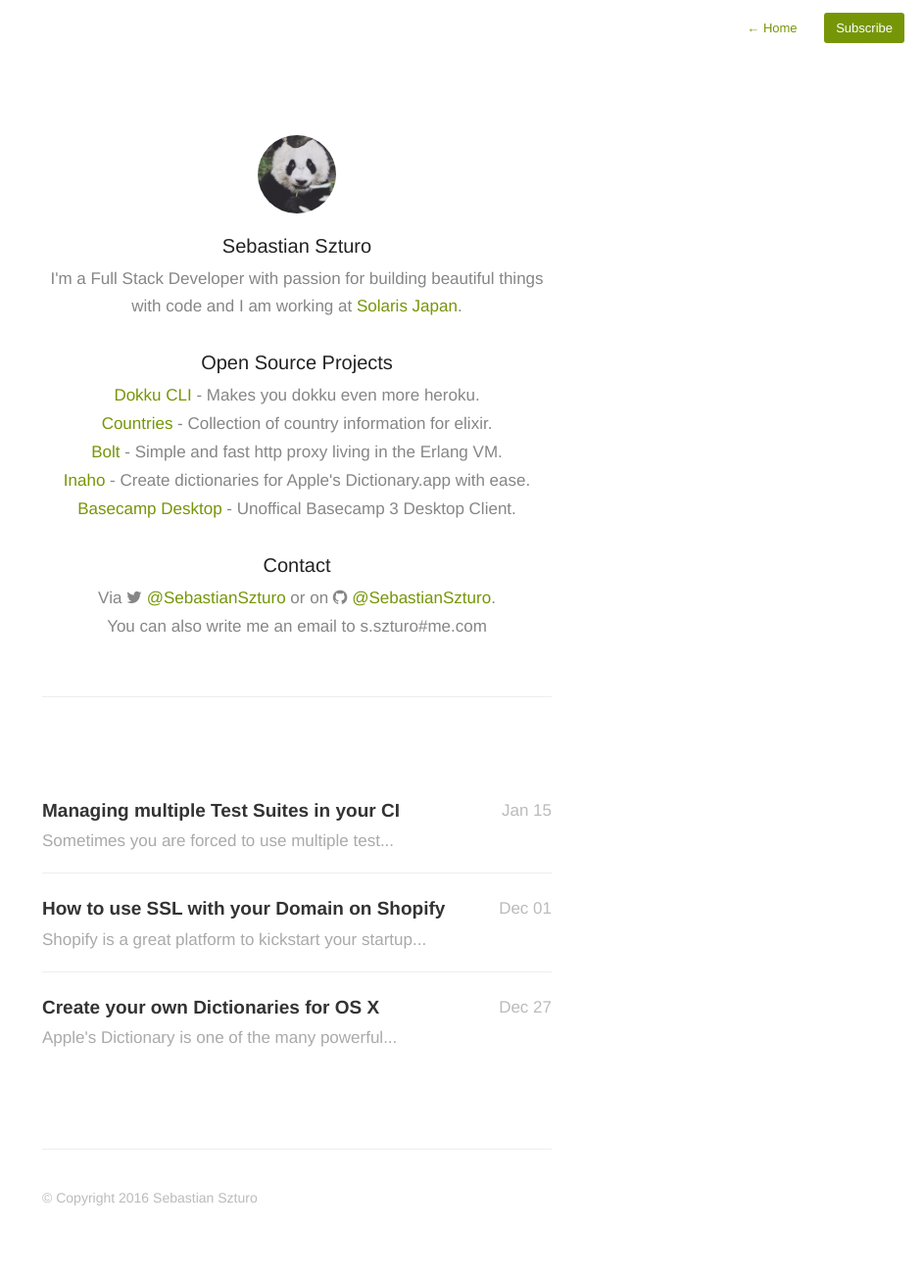
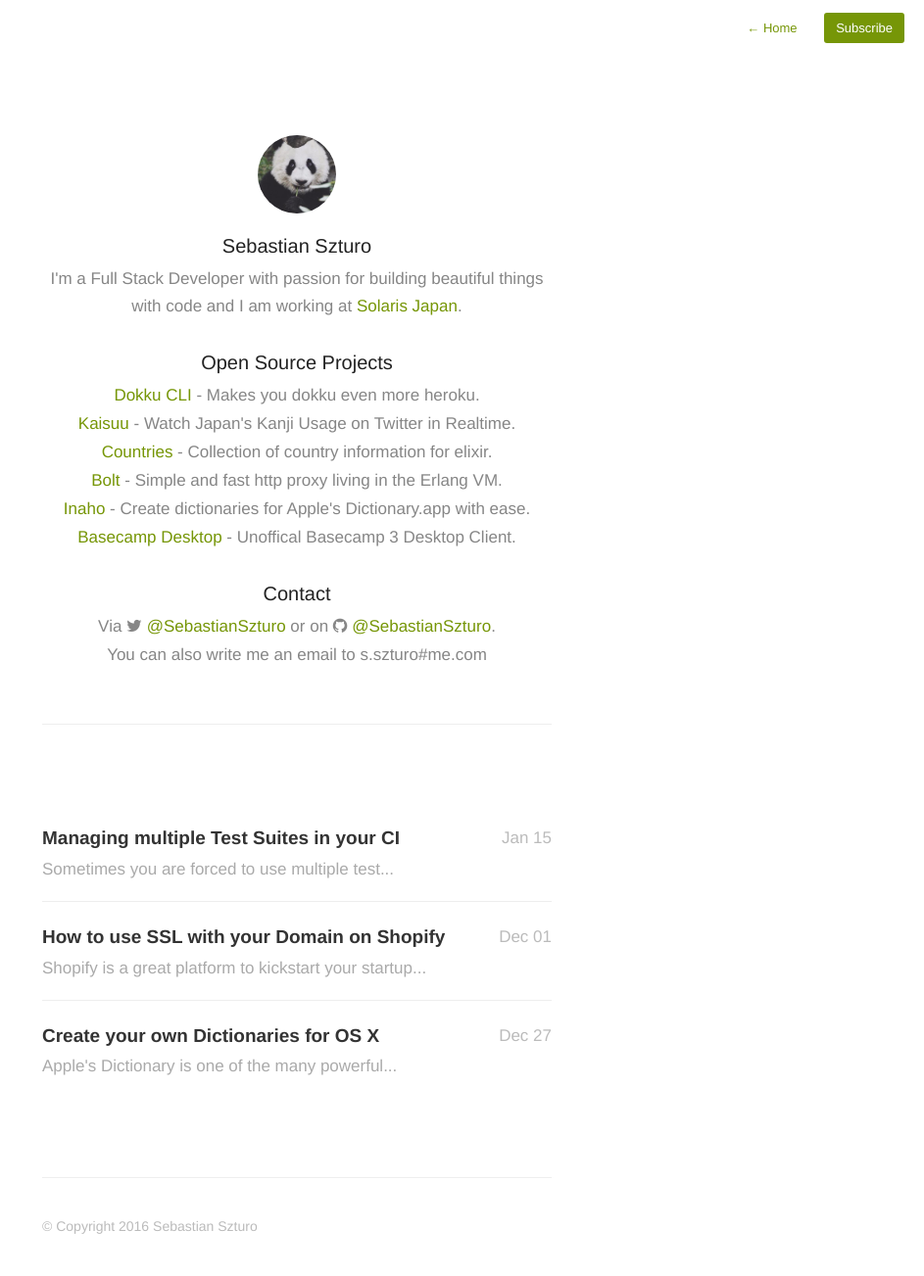
Before and after one commit to SebastianSzturo/sebastianszturo.github.com, a Jekyll site: the page built from index.html, in a window 1280 px wide. Shown: the whole page at 98% size, without its empty margins (337-1280 px from the left). Built offline with Jekyll 4.4.1, drawn with Linux system fonts in a browser that asks for light colours; nearby versions of some CDN libraries; the list of posts is cut into pages by our own code; before the commit the page ends 1274 px from its top, so only the background shows below that.

Commit message:
Add link to kaisuu

```diff
--- a/_includes/profile.html
+++ b/_includes/profile.html
@@ -13,6 +13,7 @@
             <h2>
               <center>
               <a href="https://github.com/SebastianSzturo/dokku-cli" target="_blank">Dokku CLI</a> -  Makes you dokku even more heroku.<br>
+              <a href="https://kaisuu.herokuapp.com/" target="_blank">Kaisuu</a> -  Watch Japan's Kanji Usage on Twitter in Realtime.<br>
               <a href="https://github.com/SebastianSzturo/countries" target="_blank">Countries</a> -  Collection of country information for elixir.<br>
               <a href="https://github.com/SebastianSzturo/bolt" target="_blank">Bolt </a> -  Simple and fast http proxy living in the Erlang VM.<br>
               <a href="https://github.com/SebastianSzturo/inaho" target="_blank">Inaho</a> -  Create dictionaries for Apple's Dictionary.app with ease.<br>
```
